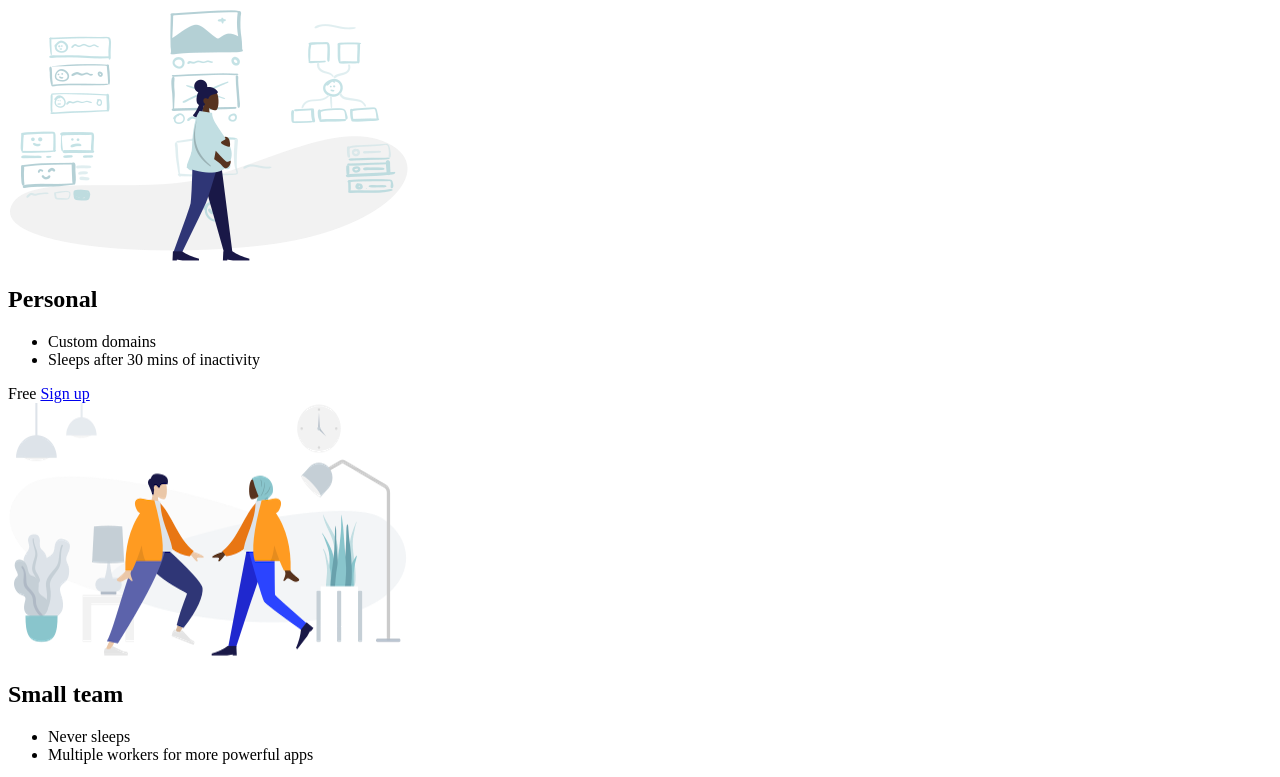
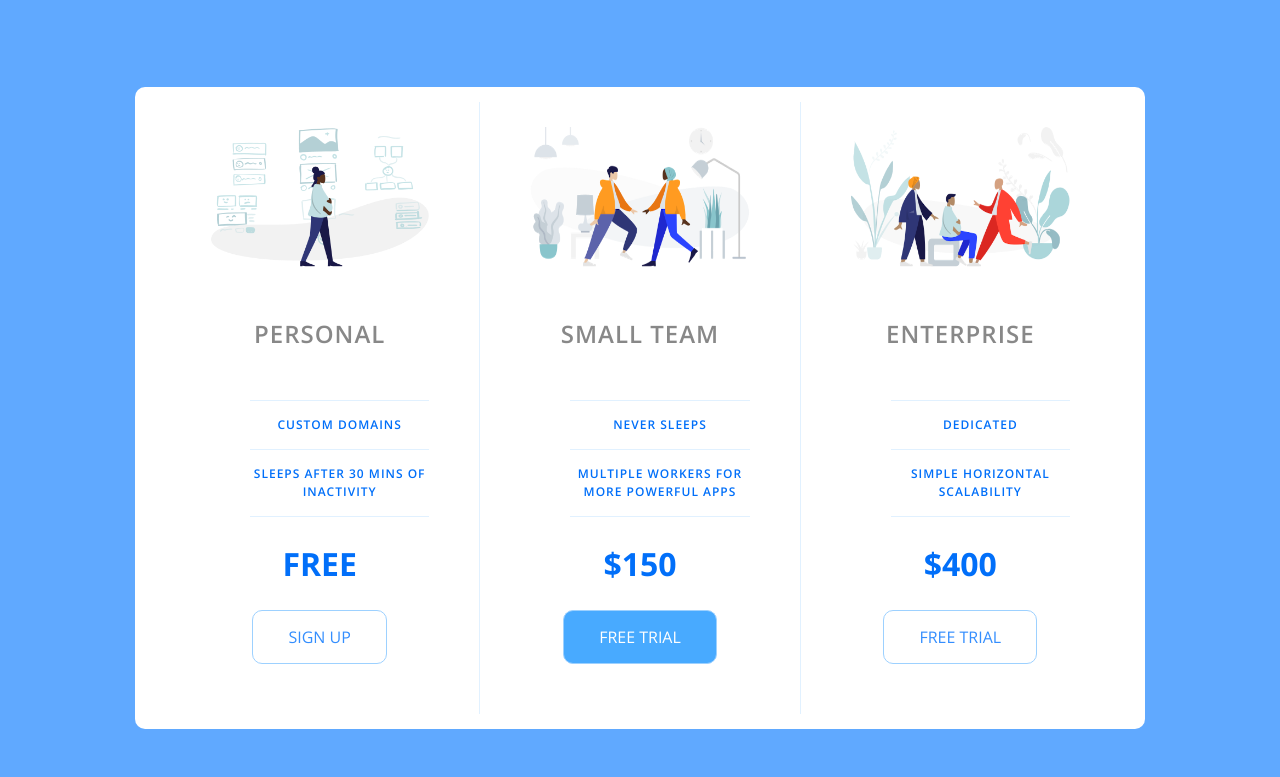
Before and after one commit to vrajeshsh/web-development-practice, a plain HTML site: page Pricing Table/index.html in a window 1280 px wide. Shown: the top 777 px of the page. Drawn offline with nearby package versions, Linux system fonts and the light colour scheme.

Commit message:
pricing tiers

```diff
--- a/Pricing Table/app.css
+++ b/Pricing Table/app.css
@@ -0,0 +1,105 @@
+html {
+    box-sizing: border-box;
+    font-family: 'Open Sans', sans-serif;
+}
+
+body{
+    background-color: #60a9ff;
+    display: flex;
+    justify-content: center;
+    align-items: center;
+    min-height: 100vh;
+}
+
+.panel {
+    background-color: white;
+    border-radius: 10px;
+    padding: 15px 25px;
+    width: 100%;
+    max-width: 960px;
+    display: flex;
+    flex-direction: column;
+    text-align: center;
+    text-transform: uppercase;
+}
+
+.pricing-plan {
+    border-bottom: 1px solid #e1f1ff;
+}
+.pricing-plan:last-child {
+    border-bottom: none;
+}
+.pricing-img {
+    margin-bottom: 25px;
+    max-width: 100%;
+}
+
+.pricing-header {
+    color: #888;
+    font-weight: 600;
+    letter-spacing: 1px;
+}
+
+.pricing-features {
+    margin: 50px 0 25px;
+    color: #016ff9;
+}
+
+.pricing-features-item {
+    font-weight: 600;
+    letter-spacing: 1px;
+    font-size: 12px;
+    line-height: 1.5;
+    padding: 15px 0;
+    list-style-type: none;
+    border-top: 1px solid #e1f1ff;
+}
+
+.pricing-features-item:last-child {
+    border-bottom: 1px solid #e1f1ff;
+}
+.pricing-price {
+    color: #016ff9;
+    display: block;
+    font-size: 32px;
+    font-weight: 700;
+}
+
+.pricing-button {
+    border: 1px solid #9dd1ff;
+    border-radius: 10px;
+    color: #348efe;
+    display: inline-block;
+    padding: 15px 35px;
+    text-decoration: none;
+    margin: 25px 0;
+}
+
+.pricing-button:hover, .pricing-button:focus {
+    background-color: #e1f1ff;
+    transition: background-color 200ms ease-in-out;
+}
+
+.pricing-button.is-featured {
+    background-color: #48aaff;
+    color: white;
+}
+
+.pricing-button.is-featured:hover, .pricing-button.is-featured:focus{
+    background-color: #269aff;
+    color: white;
+}
+
+@media(min-width:900px) {
+    .panel{
+        flex-direction: row;
+    }
+    .pricing-plan{
+        border-bottom: none;
+        border-right: 1px solid #e1f1ff;
+        padding: 25px 50px;
+    }
+    .pricing-plan:last-child {
+        border-right: none;
+    }
+}
```
Also changed, not shown: Flex Box/app.css (line endings or trailing spaces).
